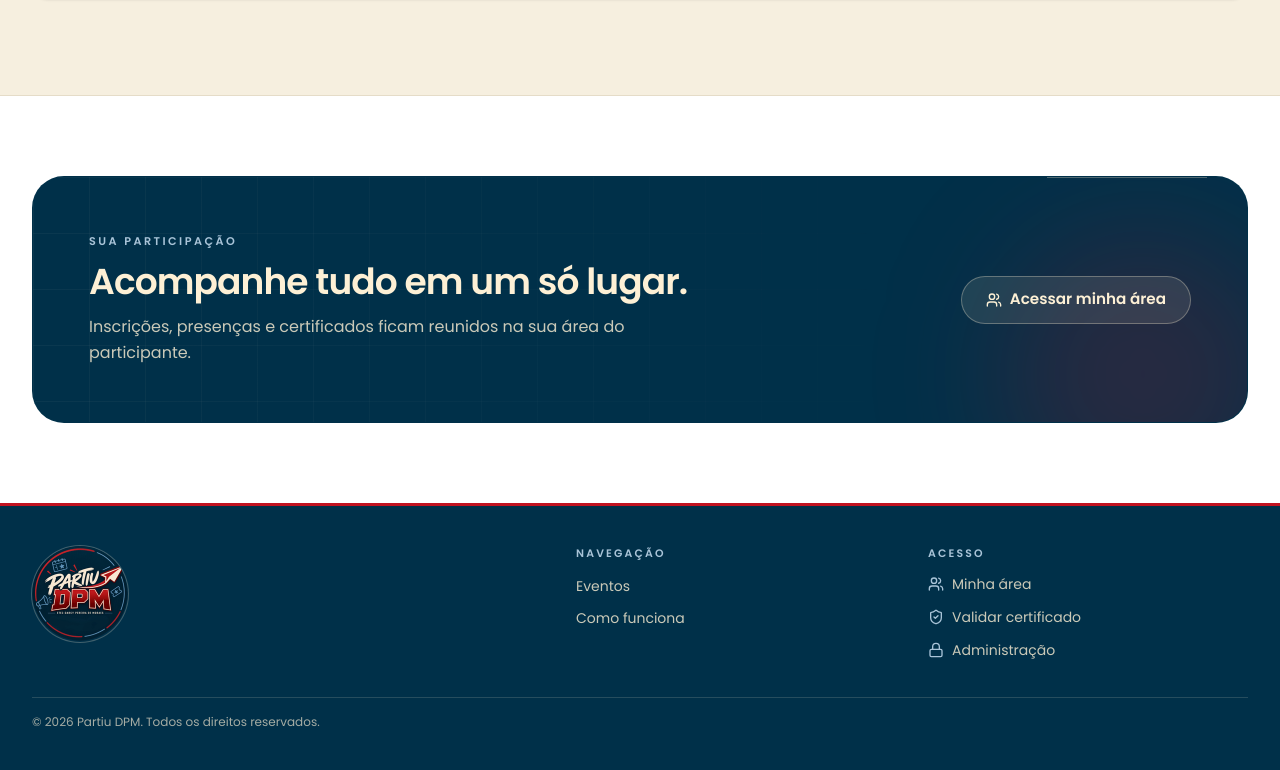
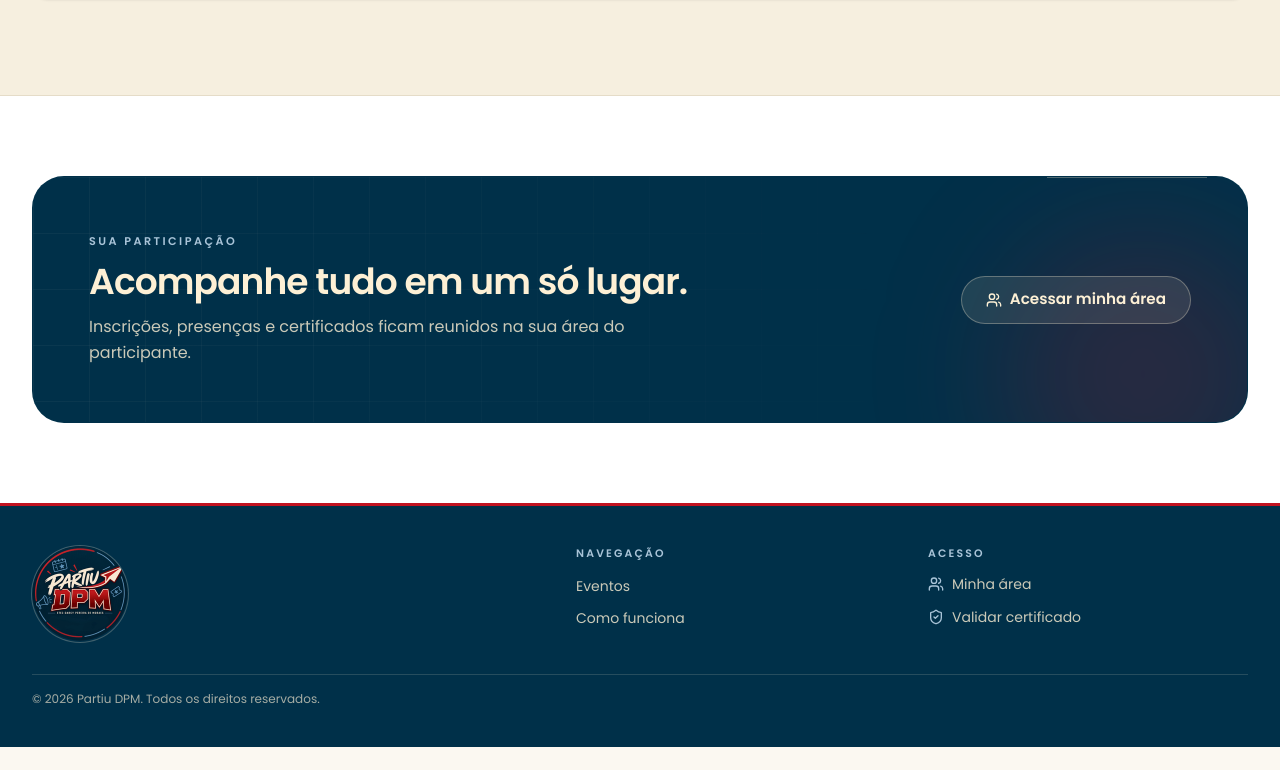
Before and after one commit to ProfKeRibeiro/partiu-dpm, a Next.js app: page / in a window 1280 px wide. Shown: the part 1964-2734 px from the top of the page. After the commit the page ends 2711 px from the top, so only its background shows below. Built offline with nearby package versions, Linux system fonts and the light colour scheme; no server answers; the database is empty.

Commit message:
Remove link de administracao do rodape publico

```diff
--- a/src/components/site-footer.tsx
+++ b/src/components/site-footer.tsx
@@ -2,7 +2,6 @@ import Link from "next/link";
 import { LogoClara } from "@/components/brand/logo";
 import { Container } from "@/components/ui/container";
 import {
-  IconeCadeado,
   IconeEscudo,
   IconeUsuarios,
 } from "@/components/ui/icons";
@@ -17,7 +16,6 @@ const navegacao = [
 const acesso = [
   { href: "/conta", rotulo: "Minha área", icone: IconeUsuarios },
   { href: "/certificados", rotulo: "Validar certificado", icone: IconeEscudo },
-  { href: "/admin", rotulo: "Administração", icone: IconeCadeado },
 ];
 
 const rotuloSecao =
```
